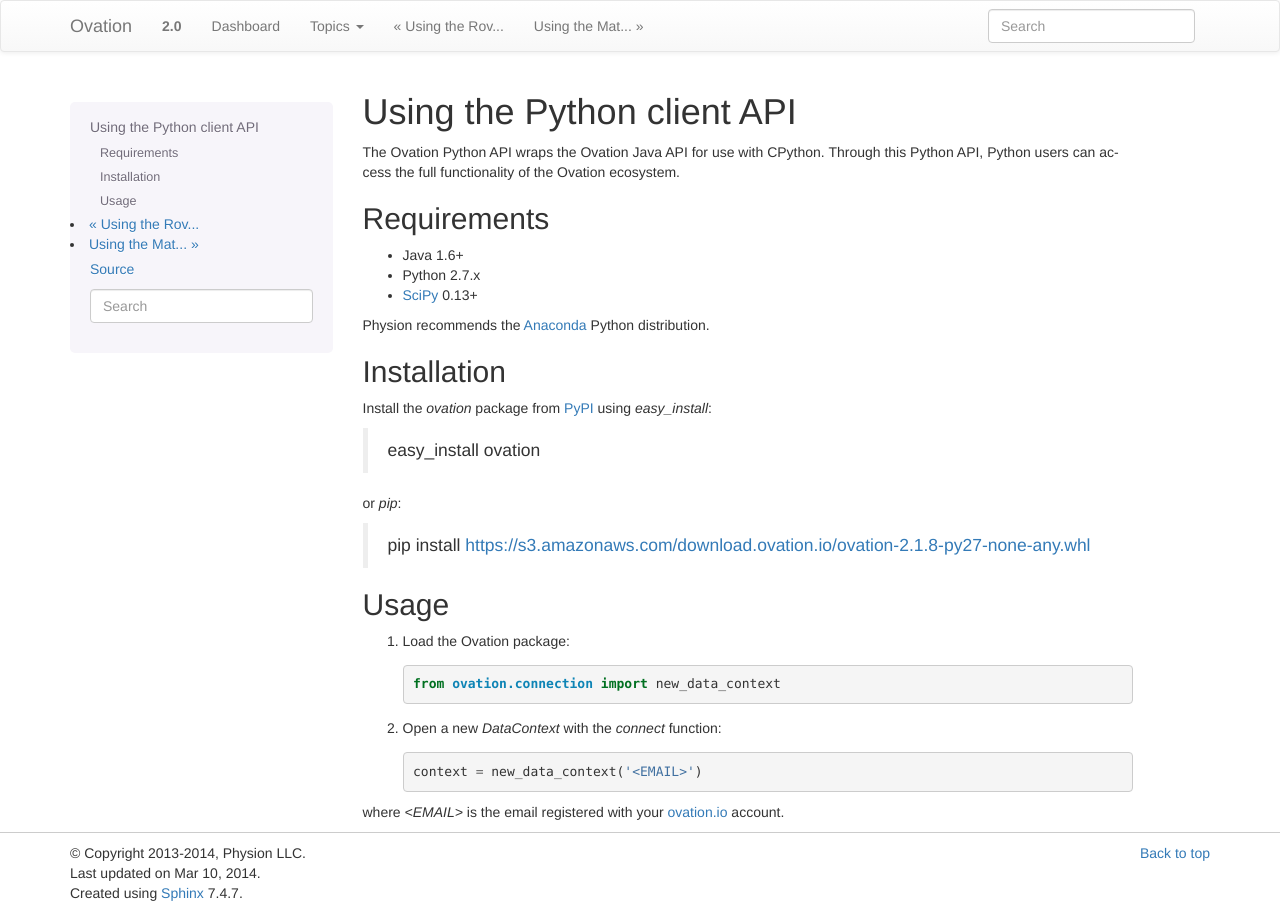
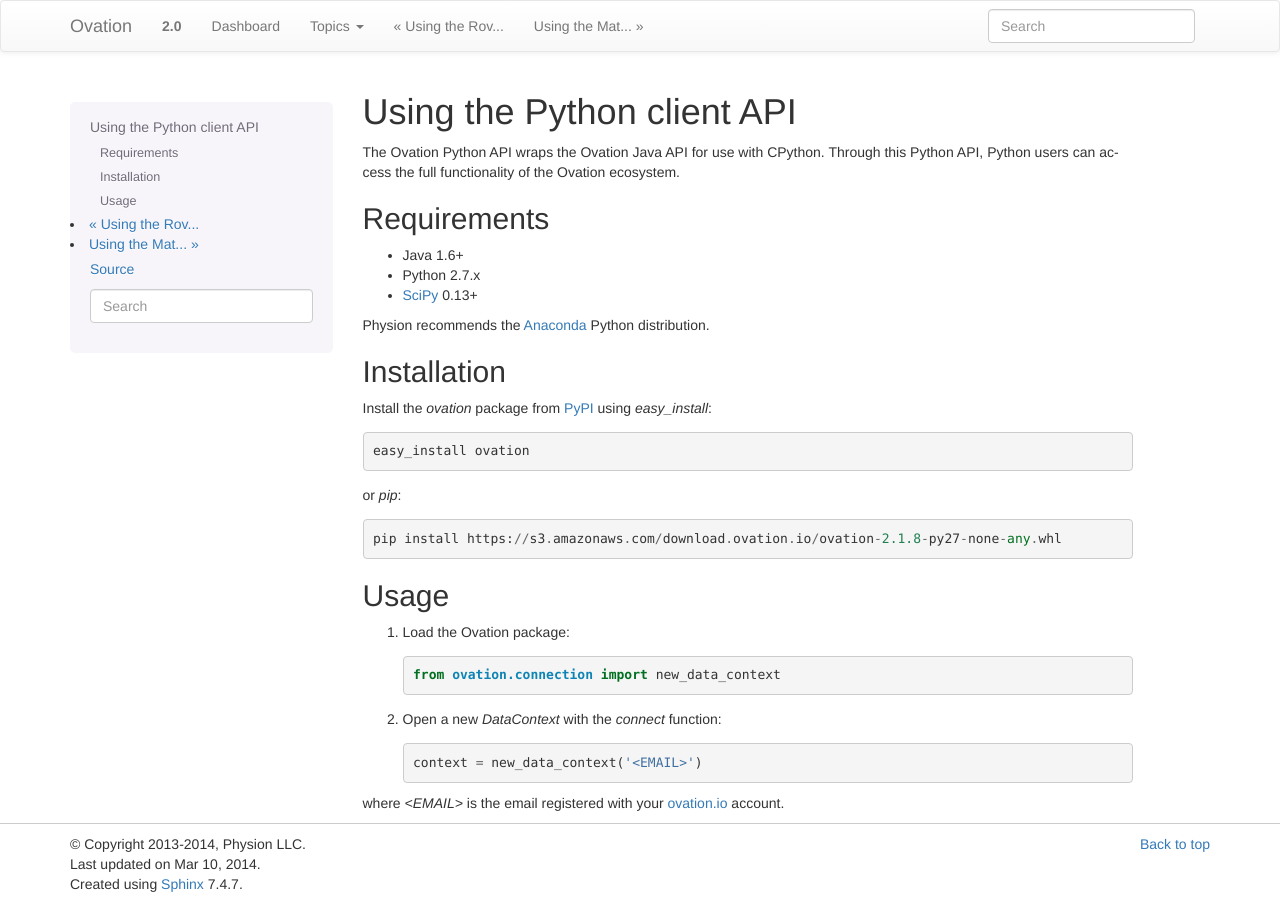
Before and after one commit to physion/ovation-docs, a Sphinx documentation site: the page built from source/using_ovation_python.rst, in a window 1280 px wide. Built offline with Sphinx 7.4.7, drawn with Linux system fonts in a browser that asks for light colours; pages that are not in the unit, such as notebooks, are missing from menus.

```diff
--- a/source/using_ovation_python.rst
+++ b/source/using_ovation_python.rst
@@ -17,11 +17,11 @@ Physion recommends the `Anaconda <https://store.continuum.io/cshop/anaconda/>`_
 Installation
 ============
 
-Install the `ovation` package from `PyPI <http://pypi.python.org>`_ using `easy_install`:
+Install the `ovation` package from `PyPI <http://pypi.python.org>`_ using `easy_install`::
 
 	easy_install ovation
 
-or `pip`:
+or `pip`::
 
     pip install https://s3.amazonaws.com/download.ovation.io/ovation-2.1.8-py27-none-any.whl
 
```
